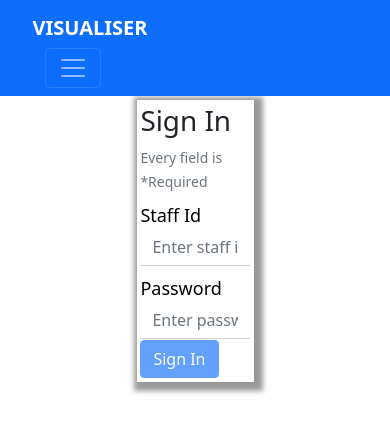
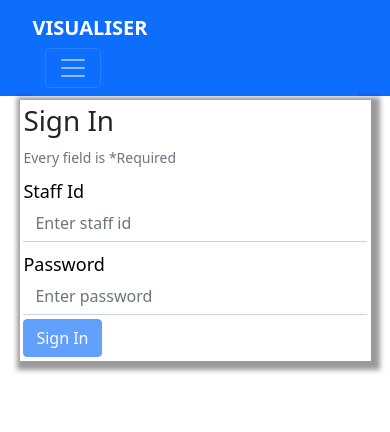
Before and after one commit to sthasub/Visualiser, a React (Create React App) app in the folder client/: page /login in a window 390 px wide. Shown: the top 432 px of the page. Built offline with nearby package versions, Linux system fonts and the light colour scheme.

Commit message:
media query added

```diff
--- a/client/src/components/Form/style.css
+++ b/client/src/components/Form/style.css
@@ -23,17 +23,9 @@ form{
     padding: 1%;
     margin-left: auto;
     margin-right:auto;
-    width: 30%;
+    width: 40%;
     box-shadow: 3px 3px 5px 6px rgba(0, 0, 0, 0.4);
 }
-
-@media all and (max-width: 320px) {
-    form{
-        width: 100%;
-    }
-}
-
-
 
 #required{
     color: black;
@@ -52,3 +44,9 @@ label{
 .btn.btn-primary{
     margin-top: 1%;
 }
+
+@media only screen and (min-width: 280px ) and (max-width: 568px) {
+    form{
+        width: 90%;
+    }
+}
```
